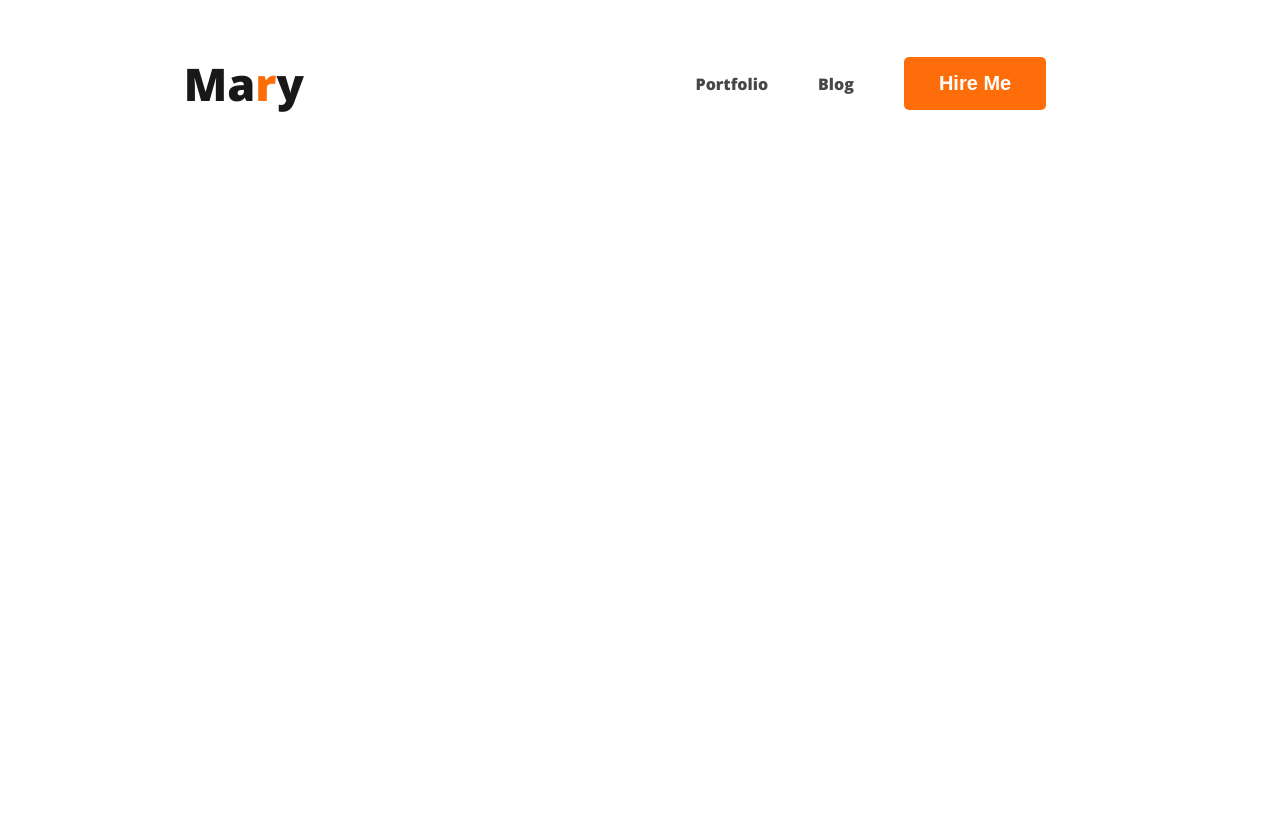
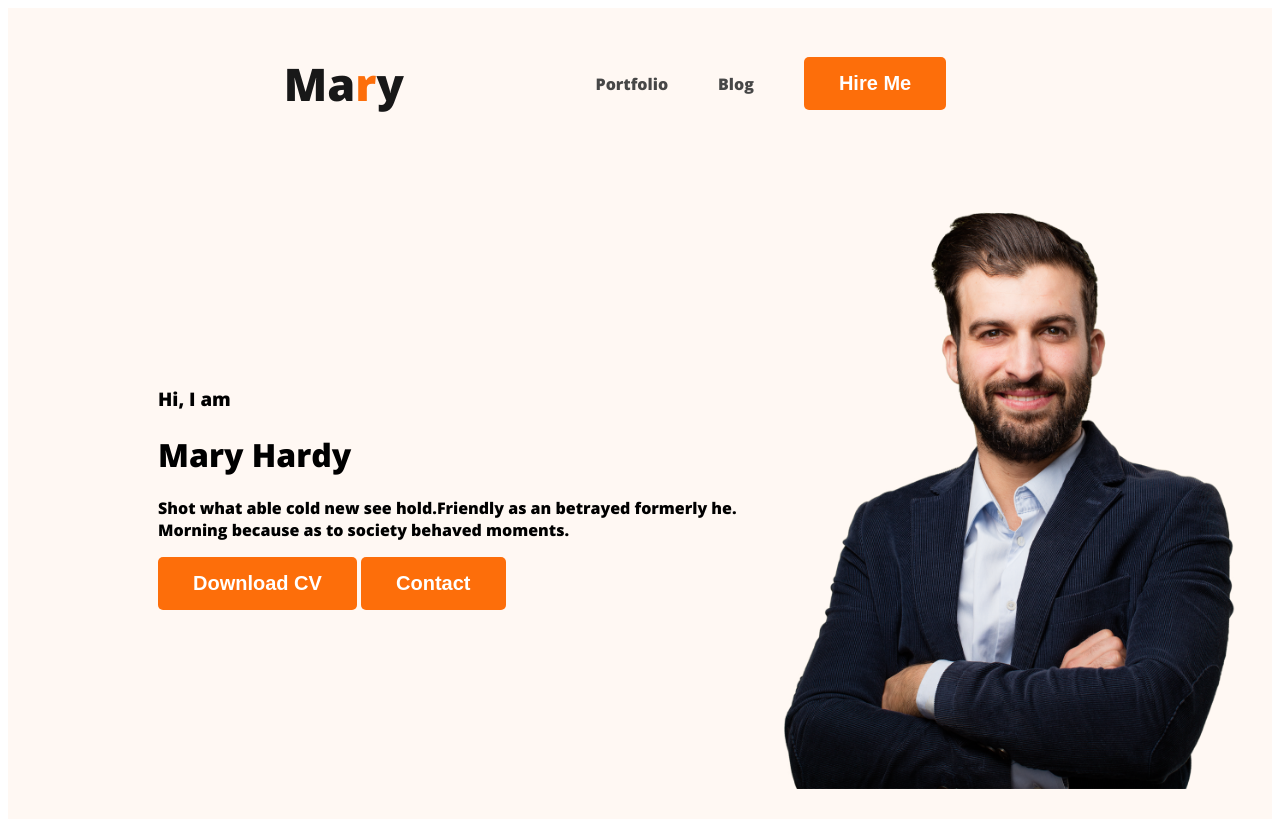
Before and after one commit to Mirza-Shahriar-Tonmoy/developer-portfolio, a plain HTML site: page index.html in a window 1280 px wide. Before the commit the page ends 800 px from the top, so only its background shows below. Drawn offline with nearby package versions, Linux system fonts and the light colour scheme.

Commit message:
banner partially done

```diff
--- a/index.html
+++ b/index.html
@@ -13,7 +13,7 @@
     <link rel="stylesheet" href="styles/portfolio.css" />
   </head>
   <body>
-    <header>
+    <header class="header">
       <nav>
         <h3 class="nav-title">Ma<span class="orange">r</span>y</h3>
         <ul>
@@ -22,6 +22,20 @@
           <li><button class="primary-btn">Hire Me</button></li>
         </ul>
       </nav>
+      <div class="banner">
+        <div>
+          <h3 class="banner-greeting">Hi, I am</h3>
+          <h1 class="banner-title">Mary Hardy</h1>
+          <p>
+            Shot what able cold new see hold.Friendly as an betrayed formerly
+            he. Morning because as to society behaved moments.
+          </p>
+          <button class="primary-btn">Download CV</button>
+          <button class="primary-btn">Contact</button>
+        </div>
+        <img src="images/hardy.png" alt="" />
+      </div>
+
     </header>
     <main></main>
     <footer></footer>
--- a/styles/portfolio.css
+++ b/styles/portfolio.css
@@ -23,6 +23,7 @@ nav {
   display: flex;
   justify-content: space-around;
   align-items: center;
+  margin: 0 200px;
 }
 .nav-title {
   color: #181818;
@@ -43,3 +44,19 @@ nav a {
   text-decoration: none;
   color: #474747;
 }
+
+/* Header related style */
+.header{
+    background-color: #FFF8F3;
+}
+
+.banner{
+    padding: 30px 30px 30px 150px;
+    display: flex;
+    align-items: center;
+}
+
+.banner > img{
+    width: 500px;
+    height: 600px;
+}
```
